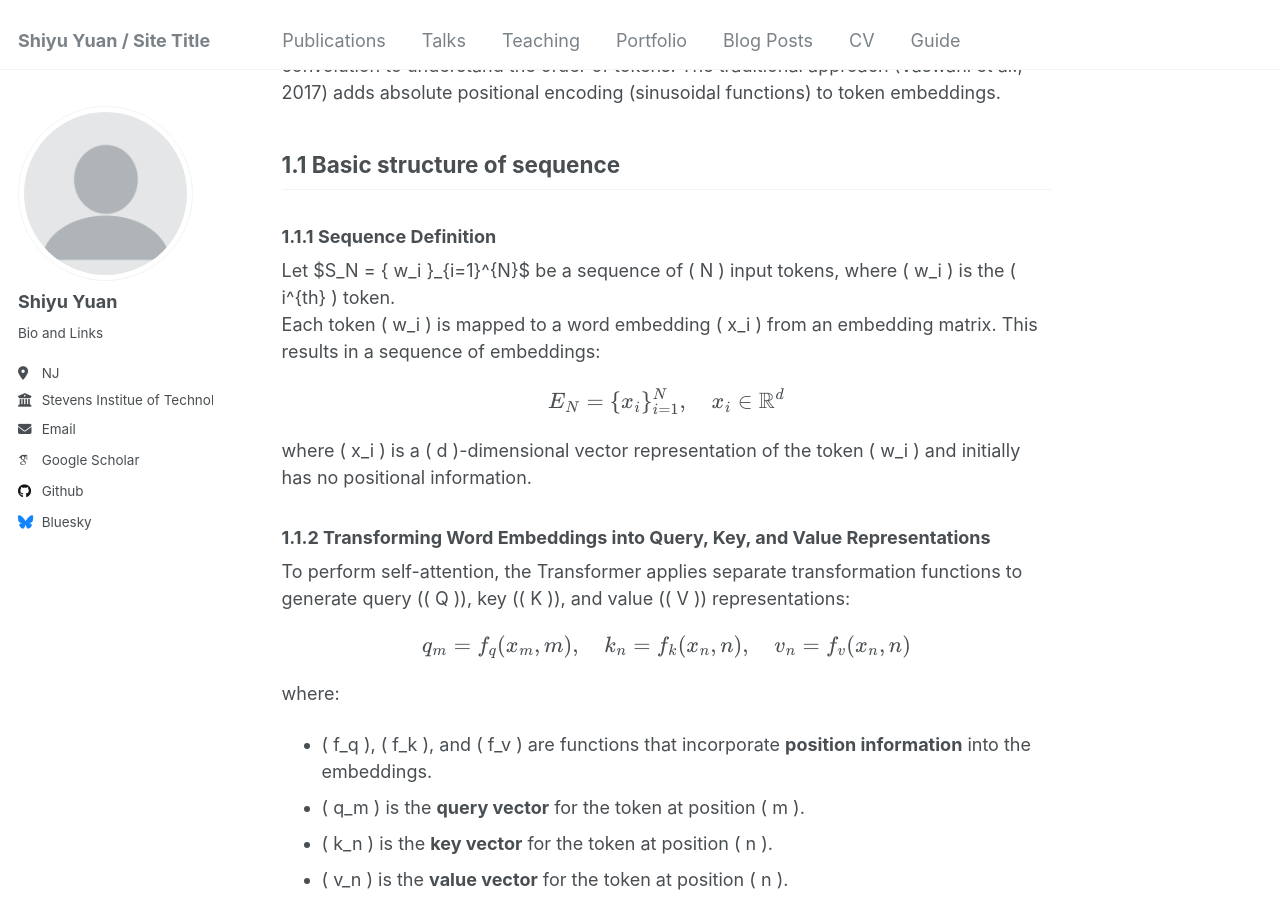
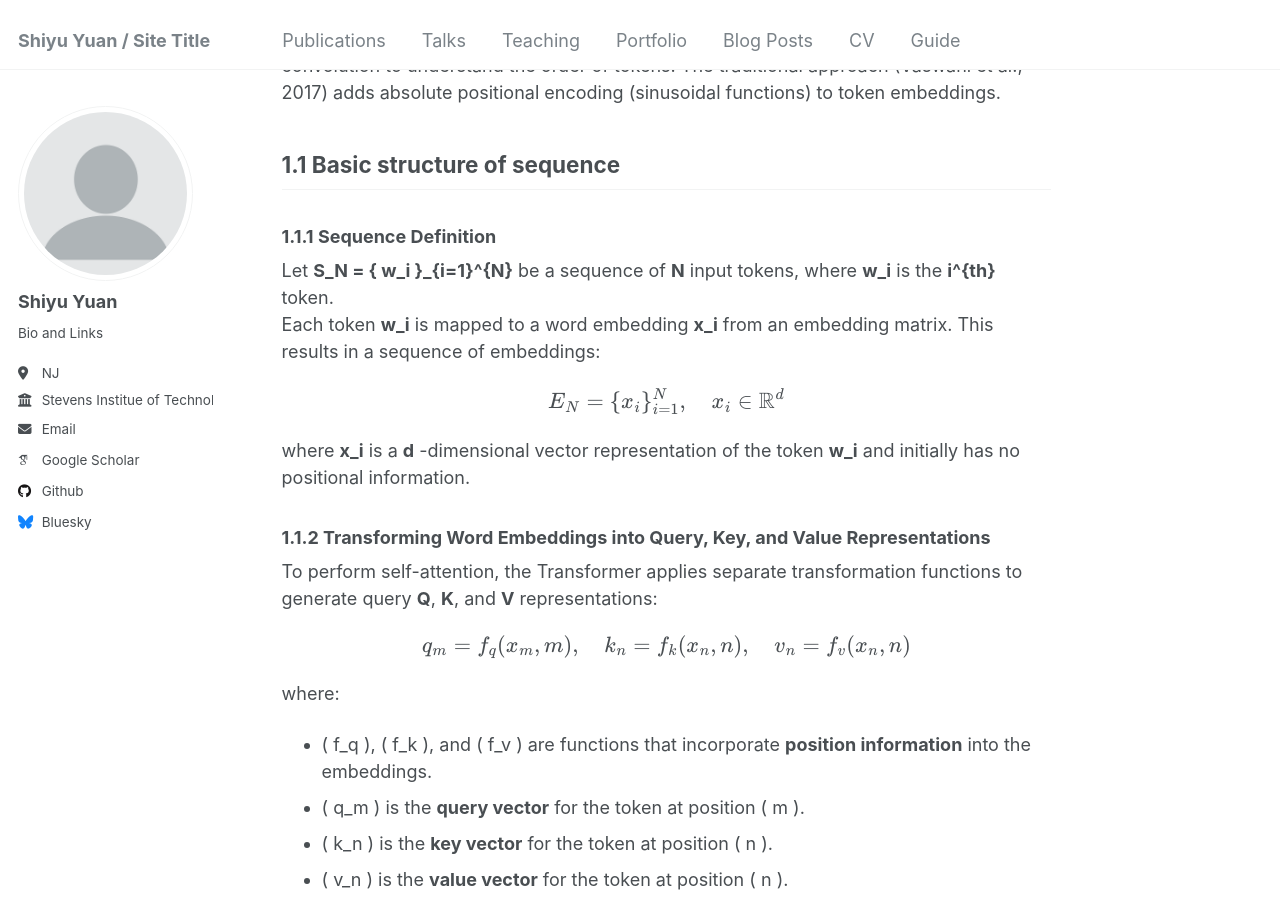
Before and after one commit to syyuan2021/syy2025, a Jekyll site: the page built from _posts/2025-01-31-blog-post-2.md, in a window 1280 px wide and 900 px high, scrolled down 357 px. Built offline with Jekyll 4.4.1, drawn with Linux system fonts in a browser that asks for light colours; some web fonts are replaced.

Commit message:
Update 2025-01-31-blog-post-2.md

```diff
--- a/_posts/2025-01-31-blog-post-2.md
+++ b/_posts/2025-01-31-blog-post-2.md
@@ -14,18 +14,18 @@ In Transformers, positional encoding is essential since the model lacks recurren
 ## 1.1 Basic structure of sequence
 ### 1.1.1 Sequence Definition
 
-Let $S_N = \{ w_i \}_{i=1}^{N}$ be a sequence of \( N \) input tokens, where \( w_i \) is the \( i^{th} \) token.
-Each token \( w_i \) is mapped to a word embedding \( x_i \) from an embedding matrix. This results in a sequence of embeddings:
+Let **S_N = \{ w_i \}_{i=1}^{N}** be a sequence of **N** input tokens, where **w_i** is the **i^{th}** token.
+Each token **w_i** is mapped to a word embedding **x_i** from an embedding matrix. This results in a sequence of embeddings:
 
 $$
 E_N = \{ x_i \}_{i=1}^{N}, \quad x_i \in \mathbb{R}^d
 $$
 
-where \( x_i \) is a \( d \)-dimensional vector representation of the token \( w_i \) and initially has no positional information.
+where **x_i** is a **d** -dimensional vector representation of the token **w_i** and initially has no positional information.
 
 ### 1.1.2 Transforming Word Embeddings into Query, Key, and Value Representations
 
-To perform self-attention, the Transformer applies separate transformation functions to generate query (\( Q \)), key (\( K \)), and value (\( V \)) representations:
+To perform self-attention, the Transformer applies separate transformation functions to generate query **Q**, **K**, and **V** representations:
 
 $$
 q_m = f_q(x_m, m), \quad k_n = f_k(x_n, n), \quad v_n = f_v(x_n, n)
```
